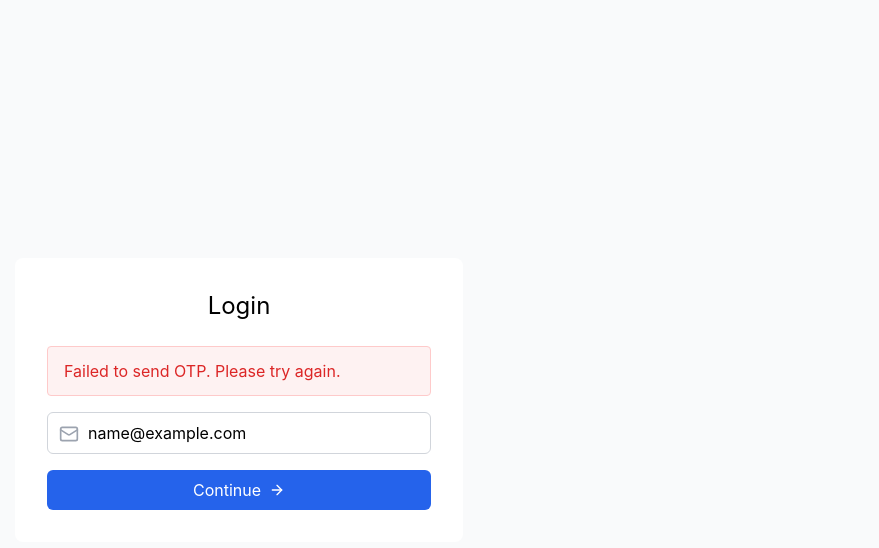
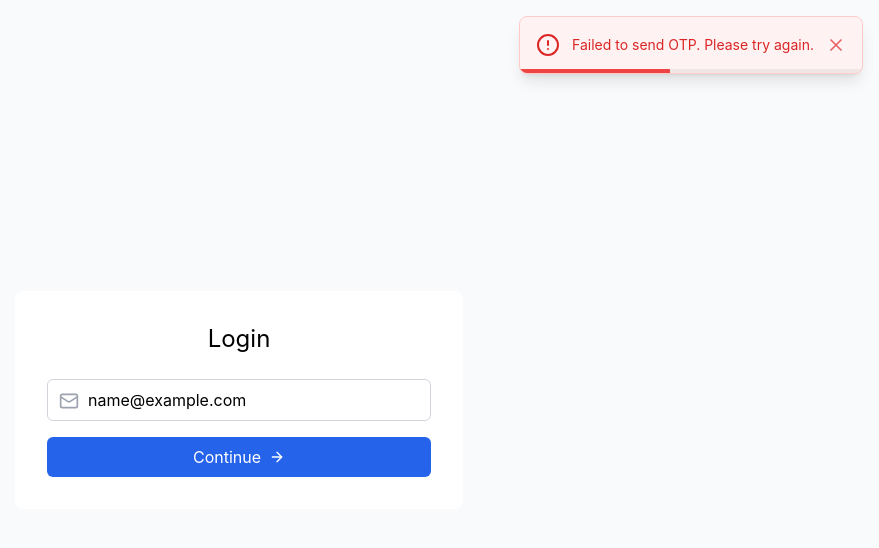
Before and after one commit to HarishRashmiGroup/frontend, a React (Create React App) app: page /login in a window 1280 px wide. Both pictures are taken after typing "name@example.com" into the empty fields and a click on the button "Continue". Shown: the top 548 px of the page, without its empty margins (401-1280 px from the left). Built offline with nearby package versions, Linux system fonts and the light colour scheme; no server answers.

Commit message:
custom toast added

```diff
--- a/src/App.js
+++ b/src/App.js
@@ -3,18 +3,21 @@ import './App.css';
 import { BrowserRouter as Router, Routes, Route, Navigate } from 'react-router-dom';
 import CustomCalendar from './components/Calendar';
 import Login from './components/login';
+import { AlertProvider } from './context/AlertContext';
+
 function App() {
   return (
+    <AlertProvider>
       <div className="App">
-      {/* <CustomCalendar /> */}
         <Router>
           <Routes>
-        <Route path="/login" element={<Login></Login>}></Route>
-        <Route path="/" element={<CustomCalendar/>}></Route>
+            <Route path="/login" element={<Login />} />
+            <Route path="/" element={<CustomCalendar />} />
             <Route path="*" element={<Navigate to="/" replace />} />
           </Routes>
         </Router>
       </div>
+    </AlertProvider>
   );
 }
 
--- a/src/components/CommentsModal.js
+++ b/src/components/CommentsModal.js
@@ -1,7 +1,8 @@
 import React, { useState, useEffect } from 'react';
 import { X } from 'lucide-react';
+import { useAlert } from '../context/AlertContext';
 
-const CommentsModal = ({ isOpen, onClose, taskId, showCustomAlert }) => {
+const CommentsModal = ({ isOpen, onClose, taskId }) => {
 
     const [comments, setComments] = useState([]);
     const [newComment, setNewComment] = useState('');
@@ -9,6 +10,7 @@ const CommentsModal = ({ isOpen, onClose, taskId, showCustomAlert }) => {
     const [commentError, setCommentError] = useState(null);
     const [isDisabled, setIsDisabled] = useState(false);
     const [token, setToken] = useState(localStorage.getItem('token'));
+    const { showAlert } = useAlert();
 
     const fetchComments = async () => {
       setIsLoadingComments(true);
@@ -27,7 +29,7 @@ const CommentsModal = ({ isOpen, onClose, taskId, showCustomAlert }) => {
         setComments(data);
       } catch (error) {
         setCommentError(error.message);
-        showCustomAlert('Failed to load comments');
+        showAlert('Failed to load comments.','error','');
       } finally {
         setIsLoadingComments(false);
       }
@@ -61,13 +63,14 @@ const CommentsModal = ({ isOpen, onClose, taskId, showCustomAlert }) => {
 
         if (!response.ok) {
           throw new Error('Failed to add comment');
+          showAlert('Failed to add comment.','error','');
         }
 
         setNewComment('');
         fetchComments();
-        showCustomAlert('Comment added successfully');
+        showAlert('Comment added successfully.','success','');
       } catch (error) {
-        showCustomAlert('Failed to add comment');
+        showAlert('Failed to add comment.','error','');
       }
       setIsDisabled(false);
     };
--- a/src/components/TaskModal.js
+++ b/src/components/TaskModal.js
@@ -1,5 +1,6 @@
 import React, { useState, useEffect } from 'react';
 import { X, Search, UserX } from 'lucide-react';
+import { useAlert } from '../context/AlertContext';
 
 const TaskModal = ({ selectedDate, onClose, handleRefresh }) => {
   const [formData, setFormData] = useState({
@@ -12,6 +13,7 @@ const TaskModal = ({ selectedDate, onClose, handleRefresh }) => {
       email: ''
     }
   });
+  const { showAlert } = useAlert();
   const [searchQuery, setSearchQuery] = useState('');
   const [users, setUsers] = useState([]);
   const [isNewUser, setIsNewUser] = useState(false);
@@ -28,6 +30,7 @@ const TaskModal = ({ selectedDate, onClose, handleRefresh }) => {
           setUsers(data);
         } catch (err) {
           console.error('Error searching users:', err);
+          showAlert('Error searching users.','error','');
         }
       } else {
         setUsers([]);
@@ -91,10 +94,11 @@ const TaskModal = ({ selectedDate, onClose, handleRefresh }) => {
         body: JSON.stringify(formData)
       });
 
-      if (!response.ok) throw new Error('Failed to save task');
+      if (!response.ok) showAlert('Failed to save task.','error','');
       onClose();
     } catch (err) {
       setError(err.message);
+      showAlert(err.message,'error','');
     } finally {
       setIsSaving(false);
       handleRefresh();
--- a/src/components/customAlert.js
+++ b/src/components/customAlert.js
@@ -1,26 +1,136 @@
 import React, { useState, useEffect } from 'react';
+import { X, CheckCircle, AlertCircle, Info, AlertTriangle } from 'lucide-react';
 
-const CustomAlert = ({ message, onClose, position }) => {
+const CustomAlert = ({
+  message,
+  onClose,
+  type = 'success',
+  position = 'top-right',
+  duration = 5000,
+  title
+}) => {
   const [isVisible, setIsVisible] = useState(false);
+  const [isLeaving, setIsLeaving] = useState(false);
+
+  const alertTypes = {
+    success: {
+      icon: CheckCircle,
+      containerClass: 'bg-emerald-50 border-emerald-200',
+      iconClass: 'text-emerald-600',
+      titleClass: 'text-emerald-800',
+      messageClass: 'text-emerald-600',
+      progressClass: 'bg-emerald-500'
+    },
+    error: {
+      icon: AlertCircle,
+      containerClass: 'bg-red-50 border-red-200',
+      iconClass: 'text-red-600',
+      titleClass: 'text-red-800',
+      messageClass: 'text-red-600',
+      progressClass: 'bg-red-500'
+    },
+    warning: {
+      icon: AlertTriangle,
+      containerClass: 'bg-amber-50 border-amber-200',
+      iconClass: 'text-amber-600',
+      titleClass: 'text-amber-800',
+      messageClass: 'text-amber-600',
+      progressClass: 'bg-amber-500'
+    },
+    info: {
+      icon: Info,
+      containerClass: 'bg-blue-50 border-blue-200',
+      iconClass: 'text-blue-600',
+      titleClass: 'text-blue-800',
+      messageClass: 'text-blue-600',
+      progressClass: 'bg-blue-500'
+    }
+  };
+
+  const positions = {
+    'top-right': 'top-4 right-4',
+    'top-left': 'top-4 left-4',
+    'bottom-right': 'bottom-4 right-4',
+    'bottom-left': 'bottom-4 left-4',
+    'top-center': 'top-4 left-1/2 -translate-x-1/2',
+    'bottom-center': 'bottom-4 left-1/2 -translate-x-1/2'
+  };
+
+  const config = alertTypes[type];
+  const IconComponent = config.icon;
 
   useEffect(() => {
-    if (message) {
-      setIsVisible(true);
-      const timer = setTimeout(() => {
-        setIsVisible(false);
-      }, 2000);
-      return () => clearTimeout(timer);
-    }
-  }, [message]);
+    setIsVisible(true);
+    const hideTimer = setTimeout(() => {
+      handleClose();
+    }, duration);
+
+    return () => clearTimeout(hideTimer);
+  }, [duration]);
+
+  const handleClose = () => {
+    setIsLeaving(true);
+    setTimeout(() => {
+      setIsVisible(false);
+      onClose?.();
+    }, 300);
+  };
+
+  if (!isVisible) return null;
 
   return (
     <div
-      className={`fixed ${position} p-2 mb-2 text-white bg-green-100 rounded-lg shadow-lg flex items-center justify-between alert ${isVisible ? 'show' : ''}`}
-      style={{ zIndex: 9999 }}
+      className={`
+        fixed ${positions[position]} z-50
+        transform transition-all duration-300 ease-out
+        ${isLeaving ? 'opacity-0 translate-y-2' : 'opacity-100 translate-y-0'}
+      `}
     >
-     <span className={'text-green-800'}
-      >{message}</span>
-      <button onClick={onClose} className="ml-4 text-xl text-green-800">×</button>
+      <div className={`
+        relative overflow-hidden
+        min-w-[320px] max-w-md
+        p-4 rounded-lg shadow-lg border
+        ${config.containerClass}
+      `}>
+        <div className="flex gap-3">
+          <div className={config.iconClass}>
+            <IconComponent size={24} />
+          </div>
+          <div className="flex-1 pt-0.5">
+            {title && (
+              <h3 className={`font-medium mb-1 ${config.titleClass}`}>
+                {title}
+              </h3>
+            )}
+            <p className={`text-sm ${config.messageClass}`}>
+              {message}
+            </p>
+          </div>
+          <button
+            onClick={handleClose}
+            className={`${config.iconClass} opacity-70 hover:opacity-100 transition-opacity`}
+          >
+            <X size={20} />
+          </button>
+        </div>
+
+        {/* Animated progress bar */}
+        <div className="absolute bottom-0 left-0 right-0 h-1 bg-black/5">
+          <div
+            className={`h-full ${config.progressClass} transition-all duration-300`}
+            style={{
+              animation: `shrink ${duration}ms linear forwards`
+            }}
+          />
+        </div>
+      </div>
+
+      <style jsx>{`
+        @keyframes shrink {
+          from { width: 100%; }
+          to { width: 0%; }
+        }
+      `}</style>
     </div>
   );
 };
--- a/src/components/login.js
+++ b/src/components/login.js
@@ -1,8 +1,10 @@
 import React, { useState } from 'react';
 import { Mail, Lock, ArrowRight } from 'lucide-react';
 import { useNavigate } from 'react-router-dom';
+import { useAlert } from '../context/AlertContext';
 
 const Login = () => {
+  const { showAlert } = useAlert();
   const [showOtp, setShowOtp] = useState(false);
   const [email, setEmail] = useState('');
   const [otp, setOtp] = useState('');
@@ -27,6 +29,7 @@ const Login = () => {
       setShowOtp(true);
     } catch (err) {
       setError('Failed to send OTP. Please try again.');
+      showAlert('Failed to send OTP. Please try again.', 'error', '');
     } finally {
       setLoading(false);
     }
@@ -45,13 +48,17 @@ const Login = () => {
         body: JSON.stringify({ email, otp })
       });
 
-      if (!response.ok) throw new Error('Invalid OTP');
+      if (!response.ok) {
+        throw new Error('Invalid OTP');
+      }
 
       const data = await response.json();
       localStorage.setItem('token', data.token);
       navigate('/');
+      showAlert('Login successful.','success','');
     } catch (err) {
       setError('Invalid OTP. Please try again.');
+      showAlert('Invalid OTP. Please try again.', 'error', '');
     } finally {
       setLoading(false);
     }
@@ -71,11 +78,11 @@ const Login = () => {
           {showOtp ? 'Enter OTP' : 'Login'}
         </h2>
 
-        {error && (
+        {/* {error && (
           <div className="bg-red-50 border border-red-200 text-red-600 px-4 py-3 rounded mb-4">
             {error}
           </div>
-        )}
+        )} */}
 
         <form onSubmit={showOtp ? handleOtpSubmit : handleEmailSubmit} className="space-y-4">
           {!showOtp ? (
--- /dev/null
+++ b/src/context/AlertContext.js
@@ -0,0 +1,42 @@
+import React, { createContext, useContext, useState } from 'react';
+import CustomAlert from '../components/CustomAlert';
+
+const AlertContext = createContext(undefined);
+
+export const AlertProvider = ({ children }) => {
+  const [alerts, setAlerts] = useState([]);
+
+  const showAlert = (message, type = 'success', title = '') => {
+    const id = Date.now();
+    setAlerts(prev => [...prev, { id, message, type, title }]);
+  };
+
+  const hideAlert = (id) => {
+    setAlerts(prev => prev.filter(alert => alert.id !== id));
+  };
+
+  return (
+    <AlertContext.Provider value={{ showAlert }}>
+      {children}
+      {alerts.map(alert => (
+        <CustomAlert
+          key={alert.id}
+          message={alert.message}
+          type={alert.type}
+          title={alert.title}
+          onClose={() => hideAlert(alert.id)}
+          position="top-right"
+          duration={5000}
+        />
+      ))}
+    </AlertContext.Provider>
+  );
+};
+
+export const useAlert = () => {
+  const context = useContext(AlertContext);
+  if (context === undefined) {
+    throw new Error('useAlert must be used within an AlertProvider');
+  }
+  return context;
+};
```
Also changed, not shown: src/components/Calendar.js (+4 -15 lines), src/components/Task.js (+8 -7 lines). Lines whose indentation alone changed are shown as unchanged.
